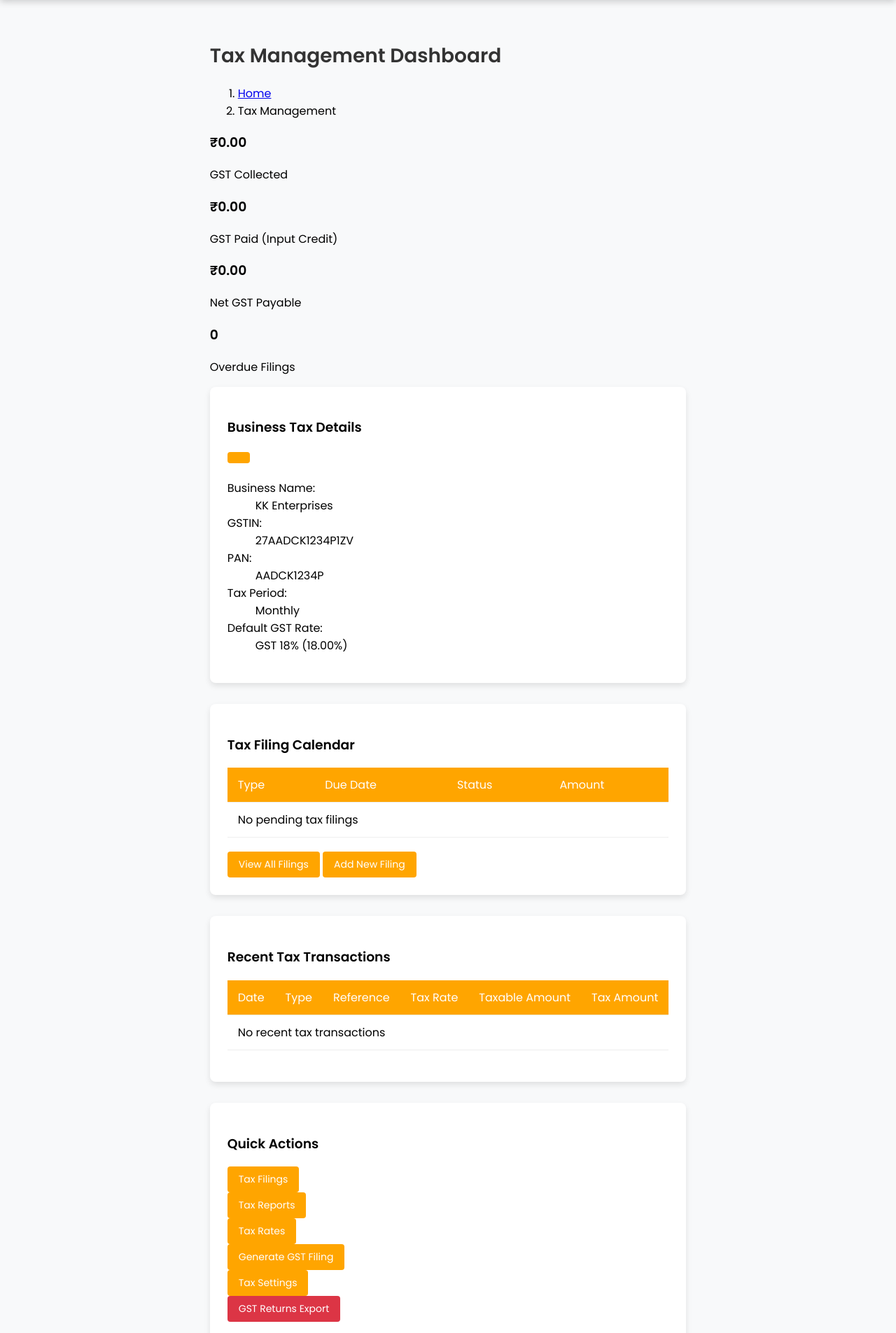
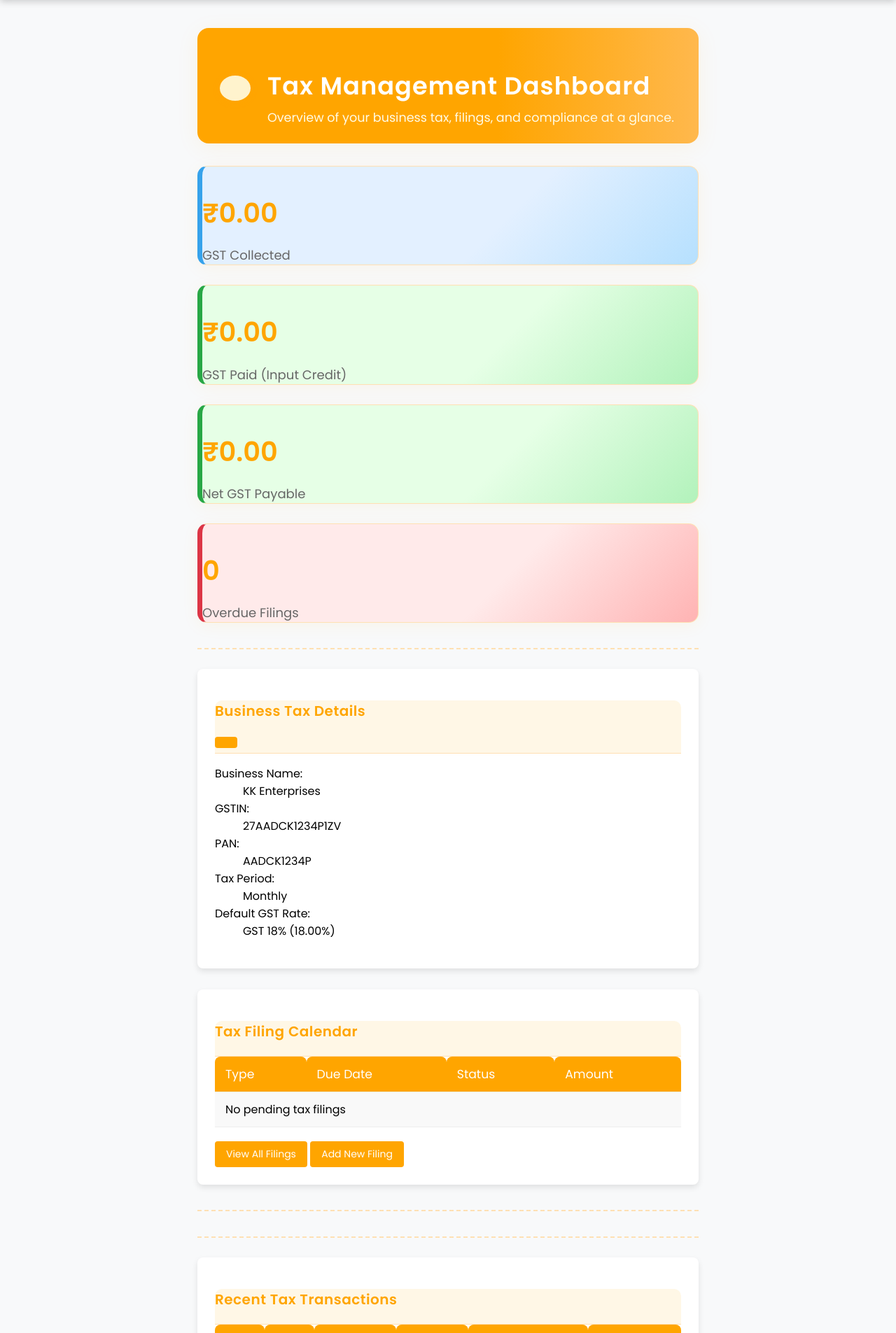
Before and after one commit to oiiiMansi/AccountingSoftware, a Flask app: page /taxes in a window 1280 px wide. Shown: the part 75-1980 px from the top of the page at 70% size. Run offline with Flask 3, Linux system fonts and the light colour scheme; a user stored in the database is signed in; data comes from the database, SQL or seed files in the repository; data that the repository does not hold is empty.

Commit message:
Enhance Tax Dashboard: modern UI elements, animations, and responsive layou

```diff
--- a/templates/tax_dashboard.html
+++ b/templates/tax_dashboard.html
@@ -2,31 +2,249 @@
 
 {% block title %}Tax Management Dashboard{% endblock %}
 
+{% block additional_styles %}
+<style>
+    body.dashboard-bg {
+        background: linear-gradient(120deg, #f8f9fa 80%, #fff7e6 100%) !important;
+    }
+    .dashboard-header {
+        background: linear-gradient(90deg, #ffa500 60%, #ffb84d 100%);
+        color: #fff;
+        border-radius: 16px;
+        padding: 32px 32px 24px 32px;
+        margin-bottom: 32px;
+        box-shadow: 0 6px 32px rgba(255,165,0,0.08);
+        display: flex;
+        align-items: center;
+        gap: 24px;
+        position: relative;
+        overflow: hidden;
+    }
+    .dashboard-header .header-icon {
+        font-size: 3.5rem;
+        background: #fff3cd;
+        color: #ffa500;
+        border-radius: 50%;
+        padding: 18px 22px;
+        box-shadow: 0 2px 12px #ffa50022;
+    }
+    .dashboard-header h1 {
+        font-size: 2.2rem;
+        font-weight: 700;
+        margin-bottom: 0;
+        color: #fff;
+        letter-spacing: 1px;
+    }
+    .dashboard-header .header-desc {
+        font-size: 1.1rem;
+        color: #fffbe6;
+        margin-top: 6px;
+    }
+    .section-divider {
+        border: none;
+        border-top: 2px dashed #ffe0b3;
+        margin: 36px 0 28px 0;
+    }
+    /* Enhanced summary cards */
+    .small-box {
+        border-radius: 14px;
+        box-shadow: 0 4px 24px rgba(255,165,0,0.07);
+        transition: transform 0.18s, box-shadow 0.18s;
+        position: relative;
+        overflow: hidden;
+        margin-bottom: 28px;
+        background: #fff;
+        border: 1.5px solid #ffe0b3;
+    }
+    .small-box:hover {
+        transform: translateY(-6px) scale(1.04);
+        box-shadow: 0 10px 32px rgba(255,165,0,0.13);
+        z-index: 2;
+    }
+    .small-box .inner h3 {
+        font-size: 2.4rem;
+        font-weight: 700;
+        color: #ffa500;
+        margin-bottom: 0.2em;
+        transition: color 0.2s;
+    }
+    .small-box .inner p {
+        font-size: 1.13rem;
+        color: #666;
+        margin-bottom: 0;
+        font-weight: 500;
+    }
+    .small-box .icon {
+        position: absolute;
+        top: 18px;
+        right: 22px;
+        font-size: 2.7rem;
+        color: #ffa50033;
+        z-index: 1;
+    }
+    .small-box.bg-info {
+        background: linear-gradient(135deg, #e3f0ff 60%, #b6e0fe 100%);
+        border-left: 7px solid #36a2eb;
+    }
+    .small-box.bg-success {
+        background: linear-gradient(135deg, #e6ffe6 60%, #b2f2bb 100%);
+        border-left: 7px solid #28a745;
+    }
+    .small-box.bg-warning {
+        background: linear-gradient(135deg, #fffbe6 60%, #ffe066 100%);
+        border-left: 7px solid #ffc107;
+    }
+    .small-box.bg-danger {
+        background: linear-gradient(135deg, #ffeaea 60%, #ffb3b3 100%);
+        border-left: 7px solid #dc3545;
+    }
+    /* Card section headers */
+    .card-title {
+        font-size: 1.25rem;
+        font-weight: 700;
+        color: #ffa500;
+        letter-spacing: 0.5px;
+    }
+    .card-header {
+        background: #fff7e6;
+        border-bottom: 1px solid #ffe0b3;
+        border-radius: 10px 10px 0 0;
+    }
+    /* Table enhancements */
+    .table-striped tbody tr:nth-of-type(odd) {
+        background-color: #f9f9f9;
+    }
+    .table th {
+        background: #ffa500;
+        color: #fff;
+        border-top-left-radius: 8px;
+        border-top-right-radius: 8px;
+        font-size: 1.08rem;
+    }
+    .table td, .table th {
+        vertical-align: middle;
+    }
+    .table tbody tr:hover {
+        background: #fff3cd !important;
+        transition: background 0.2s;
+    }
+    /* Pill badges */
+    .badge-warning, .badge-info, .badge-success {
+        border-radius: 999px;
+        padding: 6px 16px;
+        font-size: 0.98em;
+        font-weight: 600;
+        letter-spacing: 0.5px;
+        box-shadow: 0 1px 4px #ffa50022;
+    }
+    .badge-warning {
+        background: #ffc107;
+        color: #333;
+    }
+    .badge-info {
+        background: #36a2eb;
+        color: #fff;
+    }
+    .badge-success {
+        background: #28a745;
+        color: #fff;
+    }
+    /* Alert enhancements */
+    .alert-danger {
+        background: linear-gradient(90deg, #ffeaea 60%, #ffb3b3 100%);
+        color: #a71d2a;
+        border: 1.5px solid #dc3545;
+        border-radius: 12px;
+        font-size: 1.08rem;
+        box-shadow: 0 2px 12px #dc354522;
+    }
+    .alert-danger .btn-danger {
+        background: #dc3545;
+        color: #fff;
+        border-radius: 999px;
+        padding: 2px 14px;
+        font-size: 0.98em;
+        margin-left: 8px;
+    }
+    /* Quick Actions */
+    .quick-actions .btn {
+        font-size: 1.13rem;
+        font-weight: 600;
+        padding: 20px 0;
+        margin-bottom: 18px;
+        border-radius: 12px;
+        box-shadow: 0 2px 8px rgba(255,165,0,0.08);
+        transition: background 0.2s, color 0.2s, transform 0.15s;
+    }
+    .quick-actions .btn:active, .quick-actions .btn:focus {
+        outline: none;
+        transform: scale(0.98);
+    }
+    .quick-actions .btn-primary {
+        background: linear-gradient(90deg, #ffa500 60%, #ffb84d 100%);
+        color: #fff;
+    }
+    .quick-actions .btn-info {
+        background: linear-gradient(90deg, #36a2eb 60%, #b6e0fe 100%);
+        color: #fff;
+    }
+    .quick-actions .btn-success {
+        background: linear-gradient(90deg, #28a745 60%, #b2f2bb 100%);
+        color: #fff;
+    }
+    .quick-actions .btn-warning {
+        background: linear-gradient(90deg, #ffc107 60%, #ffe066 100%);
+        color: #333;
+    }
+    .quick-actions .btn-danger {
+        background: linear-gradient(90deg, #dc3545 60%, #ffb3b3 100%);
+        color: #fff;
+    }
+    @media (max-width: 767px) {
+        .dashboard-header {
+            flex-direction: column;
+            align-items: flex-start;
+            padding: 18px 10px 12px 10px;
+        }
+        .dashboard-header h1 {
+            font-size: 1.3rem;
+        }
+        .small-box .inner h3 {
+            font-size: 1.1rem;
+        }
+        .card {
+            padding: 10px;
+        }
+        .container-fluid {
+            padding: 0 2px;
+        }
+        .section-divider {
+            margin: 18px 0 12px 0;
+        }
+    }
+</style>
+{% endblock %}
+
 {% block content %}
-<div class="content-header">
-    <div class="container-fluid">
-        <div class="row mb-2">
-            <div class="col-sm-6">
-                <h1 class="m-0">Tax Management Dashboard</h1>
-            </div>
-            <div class="col-sm-6">
-                <ol class="breadcrumb float-sm-right">
-                    <li class="breadcrumb-item"><a href="/">Home</a></li>
-                    <li class="breadcrumb-item active">Tax Management</li>
-                </ol>
-            </div>
-        </div>
+<script>
+    // Add dashboard background class
+    document.body.classList.add('dashboard-bg');
+</script>
+<div class="dashboard-header">
+    <span class="header-icon"><i class="fas fa-chart-pie"></i></span>
+    <div>
+        <h1>Tax Management Dashboard</h1>
+        <div class="header-desc">Overview of your business tax, filings, and compliance at a glance.</div>
     </div>
 </div>
 
-<section class="content">
 <div class="container-fluid">
     <!-- Tax Summary -->
     <div class="row">
         <div class="col-lg-3 col-6">
             <div class="small-box bg-info">
                 <div class="inner">
-                        <h3>₹{{ '%0.2f'|format(tax_summary.collected|float) }}</h3>
+                    <h3 class="animated-counter" data-value="{{ '%0.2f'|format(tax_summary.collected|float) }}">₹0.00</h3>
                     <p>GST Collected</p>
                 </div>
                 <div class="icon">
@@ -34,11 +252,10 @@
                 </div>
             </div>
         </div>
-
         <div class="col-lg-3 col-6">
             <div class="small-box bg-success">
                 <div class="inner">
-                        <h3>₹{{ '%0.2f'|format(tax_summary.paid|float) }}</h3>
+                    <h3 class="animated-counter" data-value="{{ '%0.2f'|format(tax_summary.paid|float) }}">₹0.00</h3>
                     <p>GST Paid (Input Credit)</p>
                 </div>
                 <div class="icon">
@@ -46,11 +263,10 @@
                 </div>
             </div>
         </div>
-
         <div class="col-lg-3 col-6">
             <div class="small-box {{ 'bg-warning' if tax_summary.liability > 0 else 'bg-success' }}">
                 <div class="inner">
-                        <h3>₹{{ '%0.2f'|format(tax_summary.liability|float) }}</h3>
+                    <h3 class="animated-counter" data-value="{{ '%0.2f'|format(tax_summary.liability|float) }}">₹0.00</h3>
                     <p>{{ 'Net GST Payable' if tax_summary.liability >= 0 else 'GST Refundable' }}</p>
                 </div>
                 <div class="icon">
@@ -58,11 +274,10 @@
                 </div>
             </div>
         </div>
-
         <div class="col-lg-3 col-6">
             <div class="small-box bg-danger">
                 <div class="inner">
-                        <h3>{{ overdue_filings|length }}</h3>
+                    <h3 class="animated-counter" data-value="{{ overdue_filings|length }}">0</h3>
                     <p>Overdue Filings</p>
                 </div>
                 <div class="icon">
@@ -71,8 +286,8 @@
             </div>
         </div>
     </div>
-
-        <!-- Business Details -->
+    <hr class="section-divider"/>
+    <!-- Business Details & Filing Calendar -->
     <div class="row">
         <div class="col-md-6">
             <div class="card">
@@ -89,16 +304,12 @@
                     <dl class="row">
                         <dt class="col-sm-4">Business Name:</dt>
                         <dd class="col-sm-8">{{ tax_settings.business_name }}</dd>
-
                         <dt class="col-sm-4">GSTIN:</dt>
                         <dd class="col-sm-8">{{ tax_settings.gstin }}</dd>
-
                         <dt class="col-sm-4">PAN:</dt>
                         <dd class="col-sm-8">{{ tax_settings.pan }}</dd>
-
                         <dt class="col-sm-4">Tax Period:</dt>
                         <dd class="col-sm-8">{{ tax_settings.tax_period }}</dd>
-
                         <dt class="col-sm-4">Default GST Rate:</dt>
                         <dd class="col-sm-8">
                             {% for rate in tax_rates %}
@@ -114,7 +325,6 @@
                 </div>
             </div>
         </div>
-
         <div class="col-md-6">
             <div class="card">
                 <div class="card-header">
@@ -159,12 +369,13 @@
             </div>
         </div>
     </div>
-
+    <hr class="section-divider"/>
     <!-- Tax Alerts -->
     {% if overdue_filings %}
     <div class="row">
         <div class="col-md-12">
-                <div class="alert alert-danger">
+            <div class="alert alert-danger d-flex align-items-center justify-content-between">
+                <div>
                     <h5><i class="icon fas fa-ban"></i> Overdue Tax Filings!</h5>
                     <p>You have {{ overdue_filings|length }} overdue tax filings that require immediate attention:</p>
                     <ul>
@@ -180,8 +391,9 @@
                 </div>
             </div>
         </div>
+    </div>
     {% endif %}
-
+    <hr class="section-divider"/>
     <!-- Recent Tax Transactions -->
     <div class="row">
         <div class="col-md-12">
@@ -230,16 +442,9 @@
             </div>
         </div>
     </div>
-
+    <hr class="section-divider"/>
     <!-- Quick Actions -->
-        <div class="row">
-            <div class="col-md-12">
-                <div class="card">
-                    <div class="card-header">
-                        <h3 class="card-title"><i class="fas fa-bolt mr-2"></i>Quick Actions</h3>
-                    </div>
-                    <div class="card-body">
-                        <div class="row">
+    <div class="row quick-actions">
         <div class="col-md-3 col-sm-6">
             <a href="{{ url_for('taxes.tax_filings') }}" class="btn btn-block btn-lg btn-primary mb-3">
                 <i class="fas fa-file-invoice mr-2"></i> Tax Filings
@@ -276,17 +481,28 @@
         </div>
     </div>
 </div>
-                </div>
-            </div>
-        </div>
-    </div>
-</section>
 {% endblock %}
 
 {% block scripts %}
 <script>
-    $(document).ready(function() {
-        // Any JavaScript needed for the tax dashboard
+    // Animated counters for summary cards
+    document.querySelectorAll('.animated-counter').forEach(function(el) {
+        var value = parseFloat(el.getAttribute('data-value').replace(/[^\d.-]/g, ''));
+        var isCurrency = el.getAttribute('data-value').includes('₹');
+        var start = 0;
+        var end = value;
+        var duration = 1200;
+        var startTime = null;
+        function animateCounter(currentTime) {
+            if (!startTime) startTime = currentTime;
+            var progress = Math.min((currentTime - startTime) / duration, 1);
+            var current = start + (end - start) * progress;
+            el.textContent = isCurrency ? '₹' + current.toFixed(2) : Math.round(current);
+            if (progress < 1) {
+                requestAnimationFrame(animateCounter);
+            }
+        }
+        requestAnimationFrame(animateCounter);
     });
 </script>
 {% endblock %}
```
Also changed, not shown: 1 other file. Lines whose indentation alone changed are shown as unchanged.
